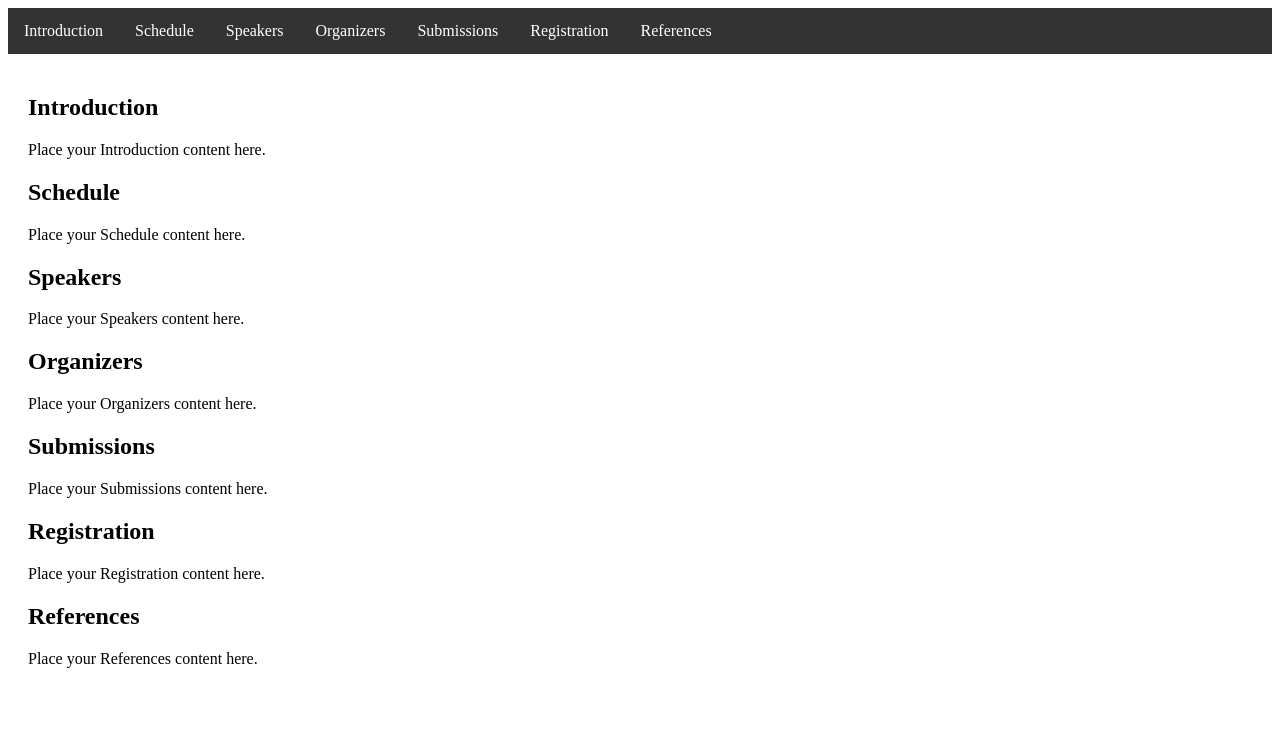
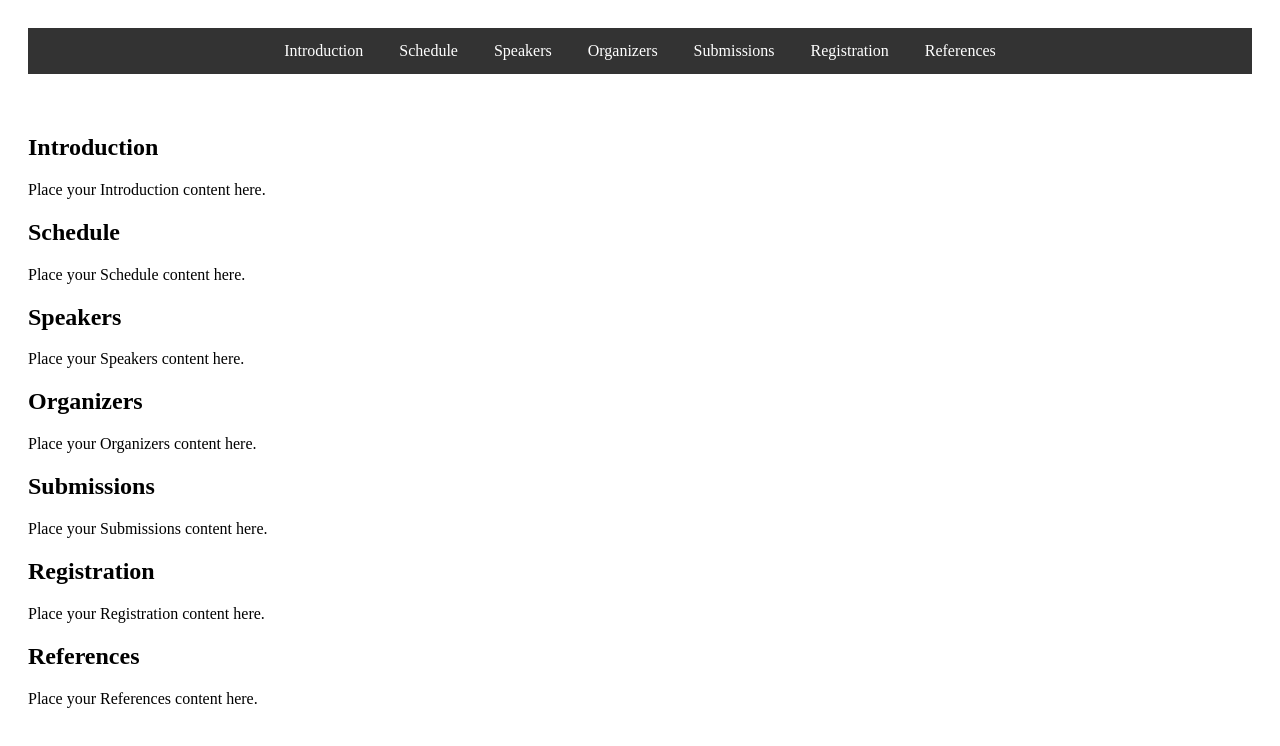
Before and after one commit to talhanb47/multi-modal, a plain HTML site: page index.html in a window 1280 px wide. Drawn offline with Linux system fonts and the light colour scheme.

Commit message:
initialcommit

```diff
--- a/index.html
+++ b/index.html
@@ -7,12 +7,12 @@
     <style>
         /* Style the navigation bar */
         .navbar {
-            overflow: hidden;
+            text-align: center; /* Center the text within the navbar */
             background-color: #333;
         }
 
         .navbar a {
-            float: left;
+            display: inline-block; /* Display menu items in a horizontal line */
             font-size: 16px;
             color: white;
             text-align: center;
@@ -33,6 +33,7 @@
 </head>
 <body>
 
+<div class="container">
     <div class="navbar">
         <a href="#introduction">Introduction</a>
         <a href="#schedule">Schedule</a>
@@ -41,6 +42,7 @@
         <a href="#submissions">Submissions</a>
         <a href="#registration">Registration</a>
         <a href="#references">References</a>
+    </div>
 </div>
 
 <div class="container">
```
Lines whose indentation alone changed are shown as unchanged.
